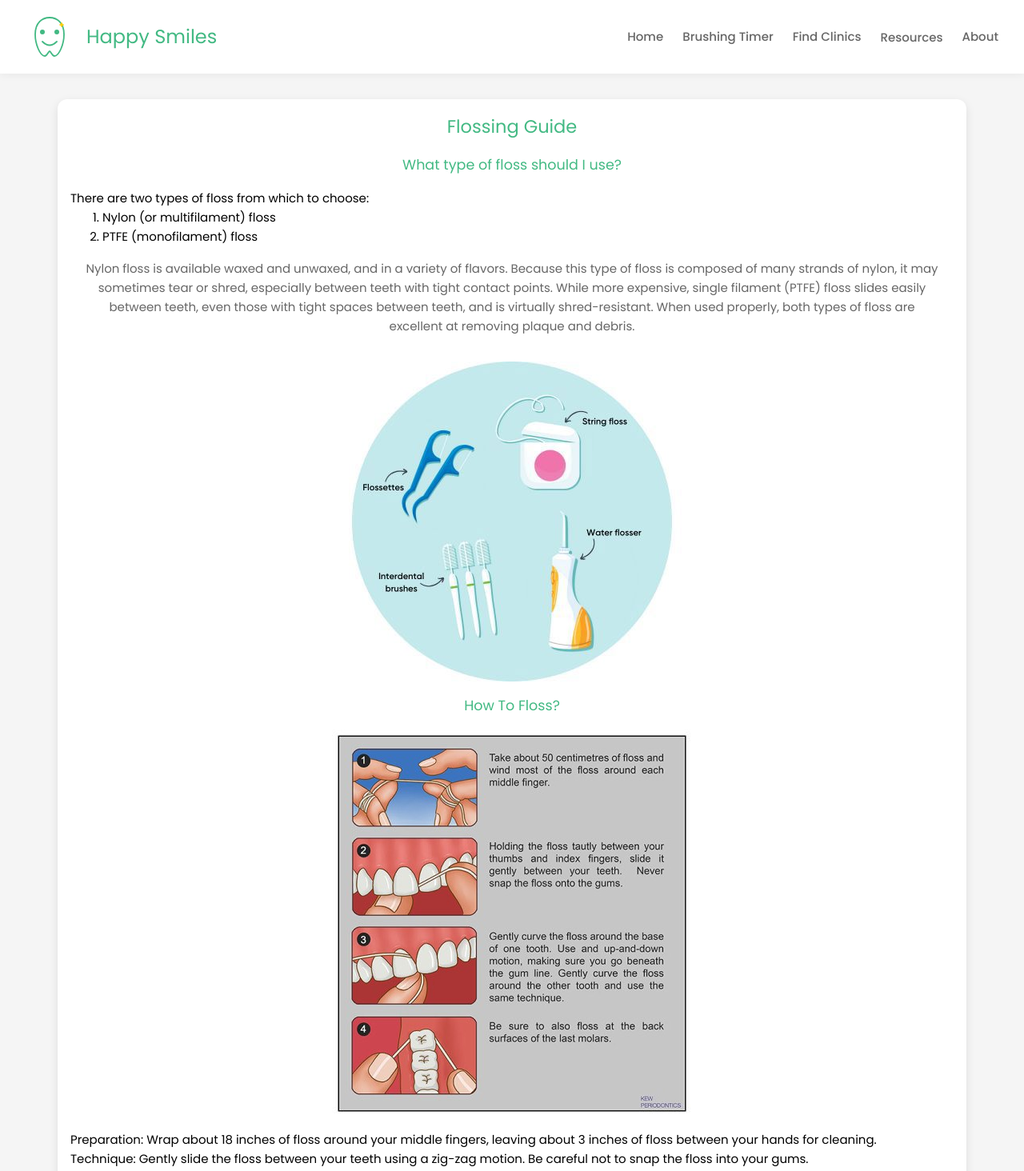
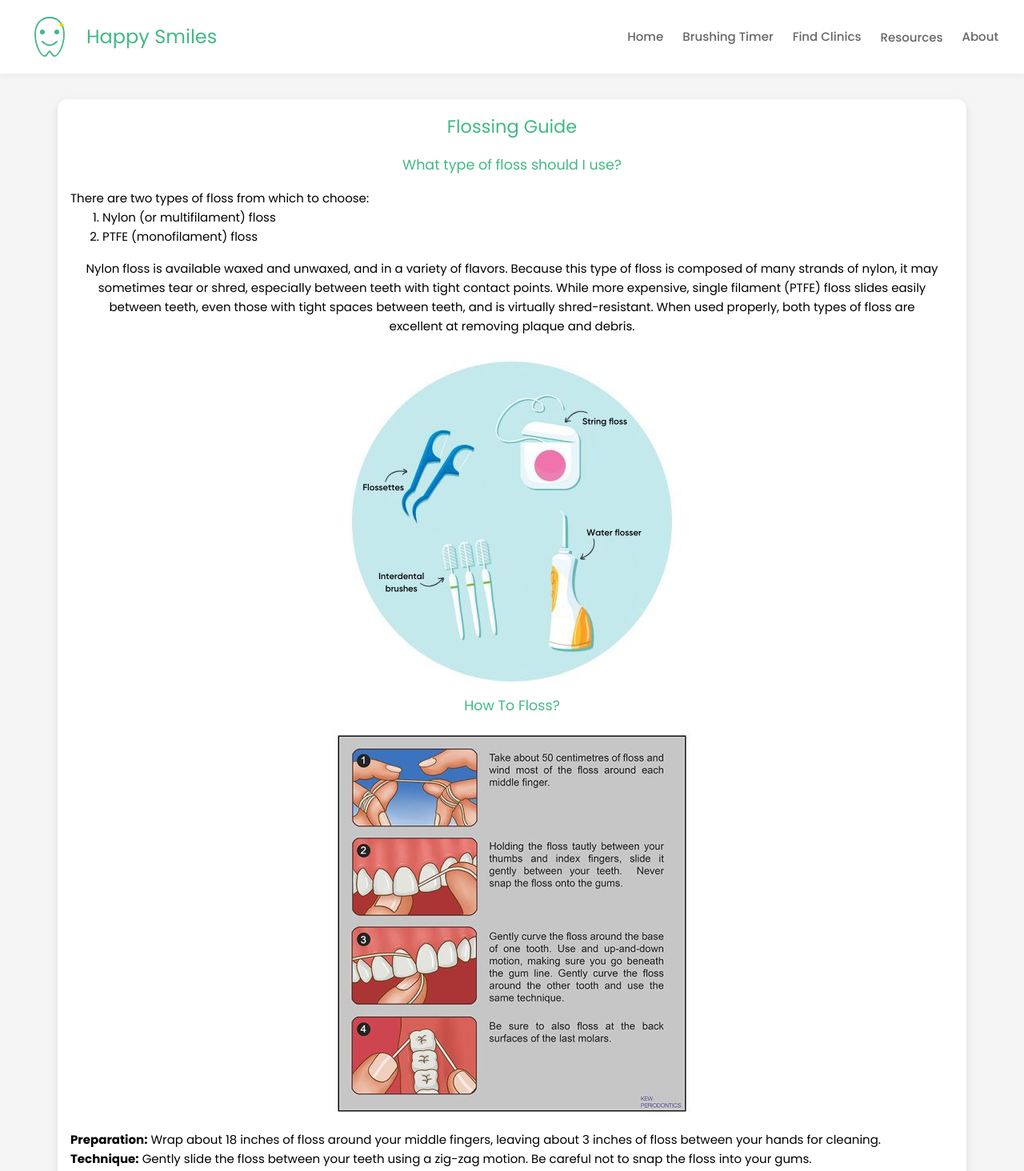
Before and after one commit to Happy-smiles-UNC/happy-smiles, a Vue app: page /flossing in a window 1280 px wide. Shown: the top 1464 px of the page at 80% size. Built offline with nearby package versions, Linux system fonts and the light colour scheme; a small style sheet from the web is missing; what highcharts-vue would draw is missing.

Commit message:
Added bold and change text color

```diff
--- a/src/components/FlossingGuide.vue
+++ b/src/components/FlossingGuide.vue
@@ -100,7 +100,6 @@ h3 {
 .placeholder-text {
   text-align: center;
   padding: 1rem;
-  color: #666;
 }
 
 img {
@@ -111,6 +110,6 @@ img {
 }
 
 strong {
-  font-size: bold;
+  font-weight: bold;
 }
 </style>
```
